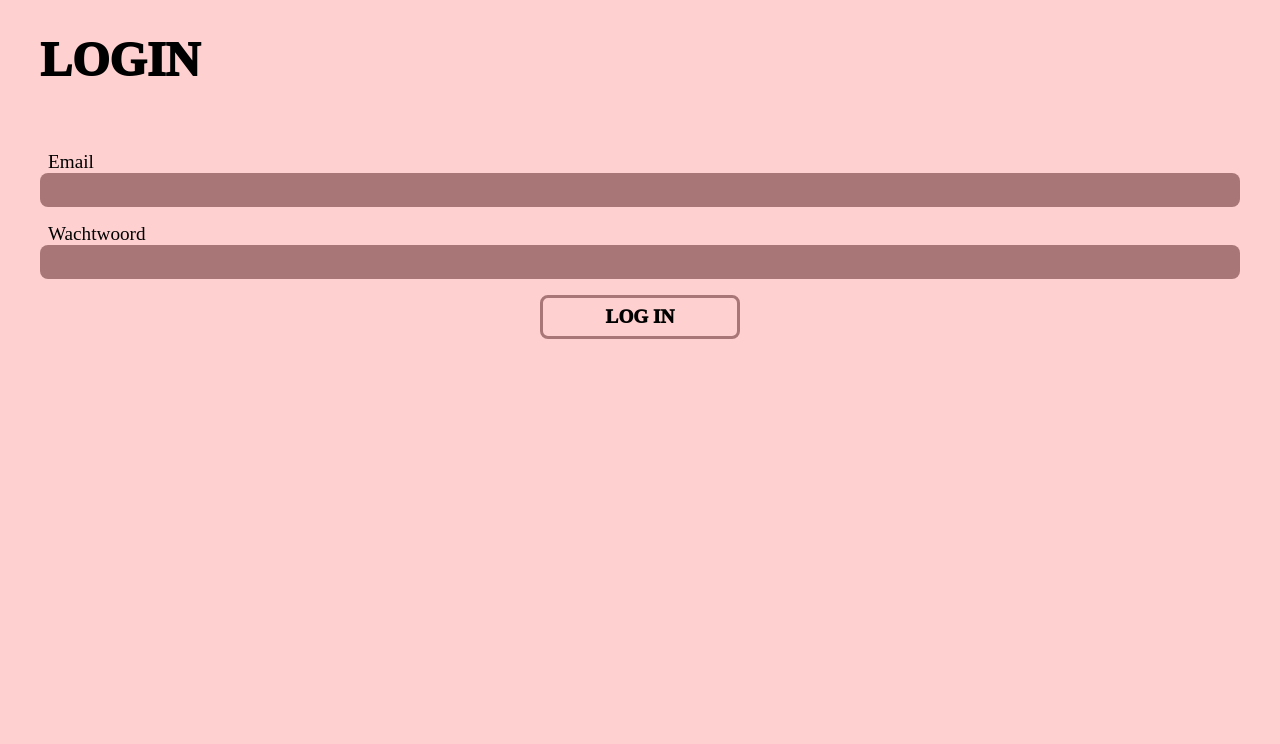
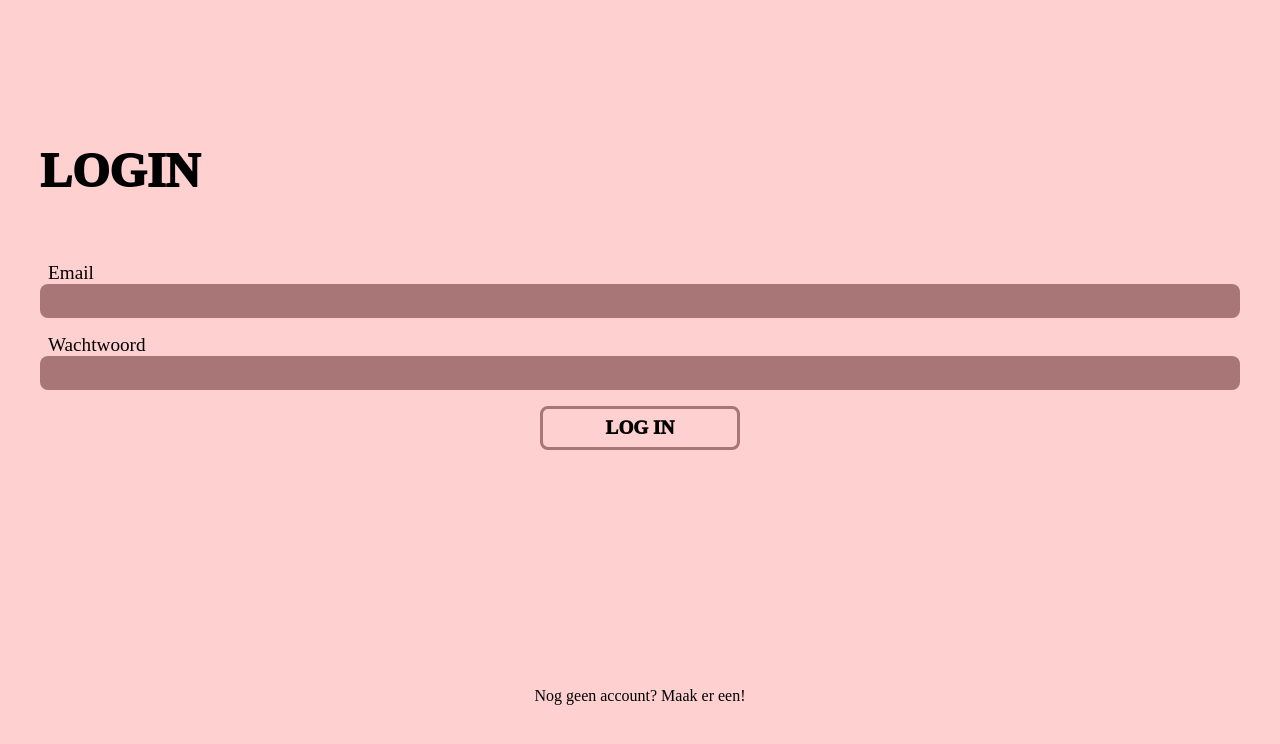
Before and after one commit to jojodhaen/punchy, a Vue app in the folder punchy-frontend/: page /login in a window 1280 px wide. Shown: the top 744 px of the page. Built offline with nearby package versions, Linux system fonts and the light colour scheme; no server answers; a web font is replaced by a local one.

Commit message:
add styling and logout button

```diff
--- a/punchy-frontend/src/components/TextField.vue
+++ b/punchy-frontend/src/components/TextField.vue
@@ -1,12 +1,12 @@
 <script lang="ts" setup>
-defineProps(['name'])
+defineProps(['name', 'type'])
 
 const model = defineModel()
 </script>
 
 <template>
-  <label :for="name">{{ name.charAt(0).toUpperCase() + name.slice(1) }}</label>
-  <input :id="name" v-model="model" :type="name" required />
+  <label :for="type">{{ name.charAt(0).toUpperCase() + name.slice(1) }}</label>
+  <input :id="type" v-model="model" :type="type" required />
 </template>
 
 <style scoped>
--- a/punchy-frontend/src/views/LoginView.vue
+++ b/punchy-frontend/src/views/LoginView.vue
@@ -22,15 +22,30 @@ axiosInstance.get('/sanctum/csrf-cookie').then((response) => {
 </script>
 
 <template>
-  <h1>LOGIN</h1>
-  <form v-on:submit="handleSubmit">
-    <TextField v-model="email" name="email" />
-    <TextField v-model="password" name="wachtwoord" />
-    <button type="submit">LOG IN</button>
-  </form>
+  <div class="container">
+    <div>
+      <h1>LOGIN</h1>
+      <form v-on:submit="handleSubmit">
+        <TextField v-model="email" name="email" type="email" />
+        <TextField v-model="password" name="wachtwoord" type="password" />
+        <button type="submit">LOG IN</button>
+      </form>
+    </div>
+
+    <footer>
+      <a>Nog geen account? Maak er een!</a>
+    </footer>
+  </div>
 </template>
 
 <style scoped>
+.container {
+  display: flex;
+  flex-direction: column;
+  justify-content: space-around;
+  height: 100dvh;
+}
+
 h1 {
   font-family: 'Bodoni Moda SC', serif;
   font-size: 3rem;
@@ -56,4 +71,14 @@ button {
   width: 200px;
   margin: 0 auto;
 }
+
+button:active {
+  background-color: #a87676;
+  color: white;
+}
+
+footer {
+  display: flex;
+  justify-content: center;
+}
 </style>
```
